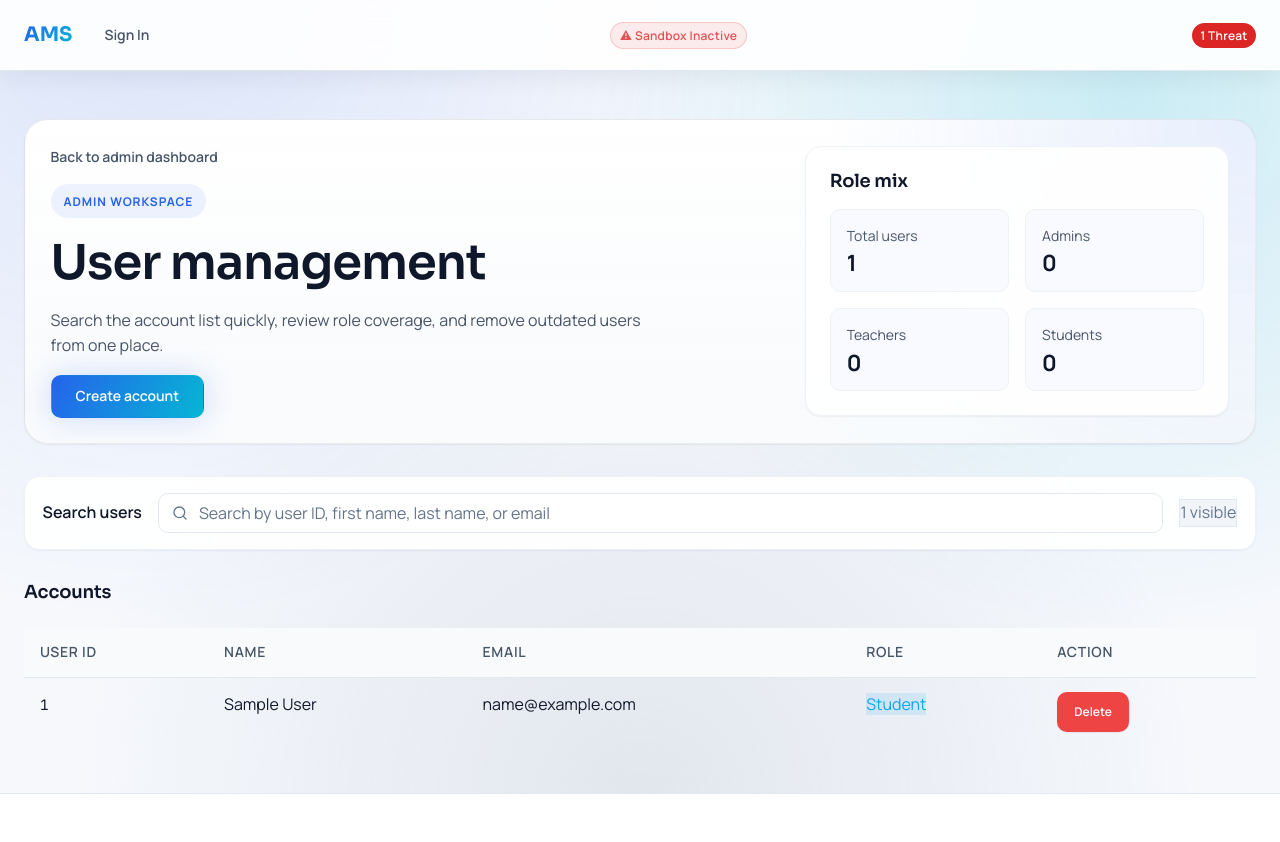
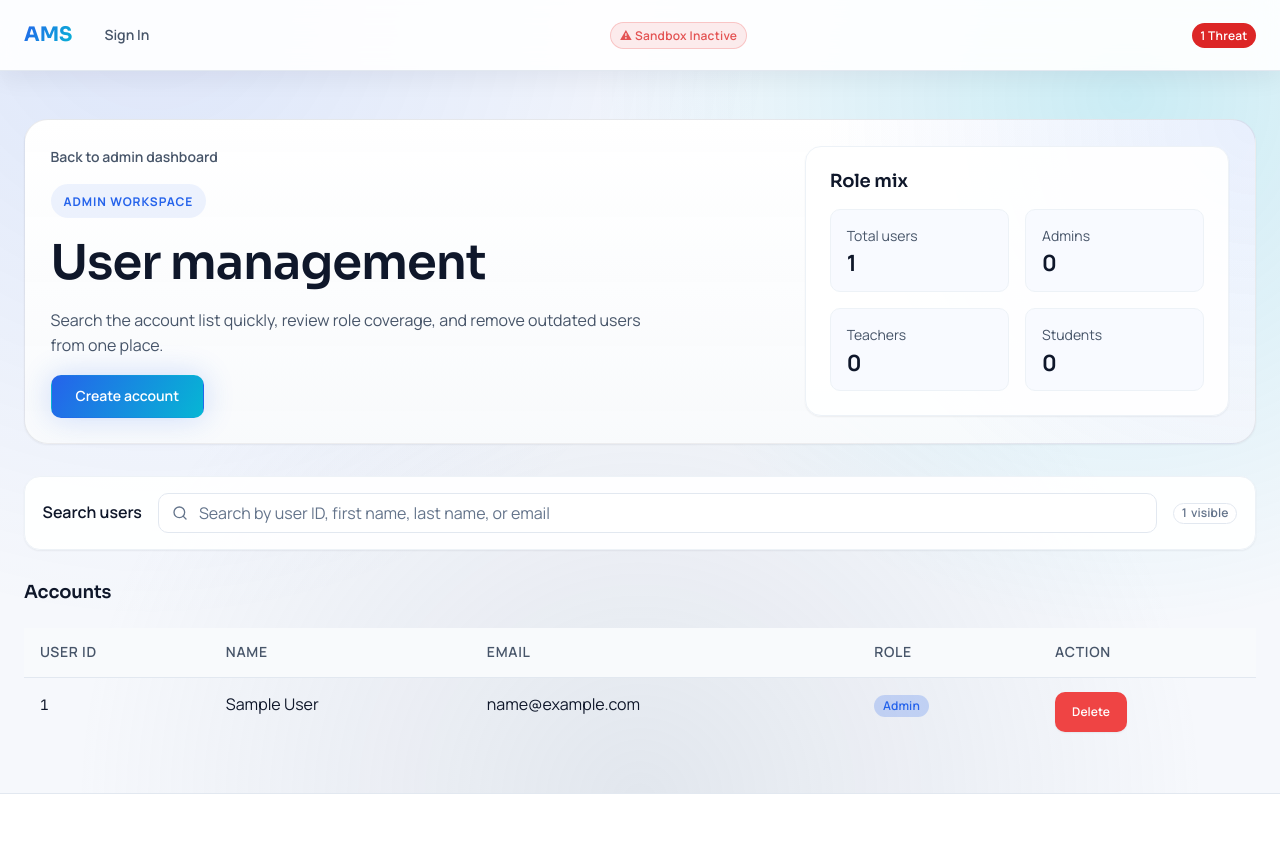
Before and after one commit to shadow4424/Automated-Marking-System-for-Web-Development-Coursework, a Python web app: template ams/templates/admin/users.html in a window 1280 px wide. Run offline with Jinja, Linux system fonts and the light colour scheme; the template is opened without the code that fills it: most values are stand-ins (such as "Sample title", 1, 10 or a date in 2020).

Commit message:
ui: status indicators - unified pill system and role badges

```diff
--- a/ams/static/css/components/badges.css
+++ b/ams/static/css/components/badges.css
@@ -1,21 +1,26 @@
-/* AMS Components - Badges + Score Badge */
+/* AMS Components - Badges + Score Badge
+   ============================================================================
+   Badges
+   ============================================================================ */
 
-   4. Badges
-   ---------------------------------------------------------------------------- */
-.badge {
+.badge,
+.role-badge {
     display: inline-flex;
     align-items: center;
-    padding: var(--space-xs) var(--space-sm);
+    justify-content: center;
+    gap: var(--space-xs);
+    padding: 0.2em 0.65em;
     font-size: var(--text-xs);
     font-weight: 600;
-    border-radius: var(--radius-sm);
-    text-transform: uppercase;
-    letter-spacing: 0.05em;
+    line-height: 1.2;
+    border: 1px solid transparent;
+    border-radius: var(--radius-full);
+    letter-spacing: 0.01em;
 }
 
 .badge-primary {
     background: var(--color-primary-glow);
-    color: var(--color-primary-light);
+    color: var(--color-primary);
 }
 
 .badge-success {
@@ -23,9 +28,10 @@
     color: var(--color-success);
 }
 
-.badge-warning {
-    background: var(--color-warning-light);
-    color: var(--color-warning);
+.badge-warning,
+.badge-pending {
+    background: var(--color-pending-bg);
+    color: var(--color-pending-fg);
 }
 
 .badge-danger {
@@ -38,43 +44,70 @@
     color: var(--color-info);
 }
 
+.badge-secondary,
 .badge-muted {
     background: var(--color-surface);
     color: var(--color-text-muted);
+    border-color: var(--color-border);
 }
 
-.badge-secondary {
-    background: var(--color-surface-hover);
-    color: var(--color-text-muted);
-    border: 1px solid var(--color-border);
+.badge-released {
+    background: var(--color-released-bg);
+    color: var(--color-released-fg);
 }
 
-/* Score Badge */
-/* Score Badge */
+.badge-withheld {
+    background: var(--color-withheld-bg);
+    color: var(--color-withheld-fg);
+}
+
+.role-badge {
+    text-transform: none;
+}
+
+.role-badge--admin {
+    background: var(--color-role-admin-bg);
+    color: var(--color-role-admin-fg);
+}
+
+.role-badge--teacher {
+    background: var(--color-role-teacher-bg);
+    color: var(--color-role-teacher-fg);
+}
+
+.role-badge--student {
+    background: var(--color-role-student-bg);
+    color: var(--color-role-student-fg);
+}
+
+/* ============================================================================
+   Score Badge
+   ============================================================================ */
+
 .score-badge {
     display: inline-flex;
     align-items: center;
     justify-content: center;
-    min-width: 60px;
+    min-width: calc(var(--space-xl) * 1.5);
     padding: var(--space-sm) var(--space-md);
     font-size: var(--text-lg);
     font-weight: 700;
-    border-radius: 999px;
+    border-radius: var(--radius-full);
     box-shadow: var(--shadow-sm);
 }
 
 .score-high {
-    background: rgba(22, 163, 74, 0.1);
+    background: var(--color-success-light);
     color: var(--color-success);
 }
 
 .score-medium {
-    background: rgba(245, 158, 11, 0.12);
+    background: var(--color-warning-light);
     color: var(--color-warning);
 }
 
 .score-low {
-    background: rgba(239, 68, 68, 0.1);
+    background: var(--color-danger-light);
     color: var(--color-danger);
 }
 
--- a/ams/static/css/main.css
+++ b/ams/static/css/main.css
@@ -33,6 +33,18 @@
     --color-danger-light: rgba(239, 68, 68, 0.12);
     --color-info: #0ea5e9;
     --color-info-light: rgba(14, 165, 233, 0.12);
+    --color-pending-bg: var(--color-warning-light);
+    --color-pending-fg: var(--color-warning);
+    --color-released-bg: var(--color-success-light);
+    --color-released-fg: var(--color-success);
+    --color-withheld-bg: var(--color-danger-light);
+    --color-withheld-fg: var(--color-danger);
+    --color-role-admin-bg: var(--color-primary-glow);
+    --color-role-admin-fg: var(--color-primary);
+    --color-role-teacher-bg: var(--color-success-light);
+    --color-role-teacher-fg: var(--color-success);
+    --color-role-student-bg: var(--color-info-light);
+    --color-role-student-fg: var(--color-info);
 
     /* Text */
     --color-text: #0f172a;
@@ -72,6 +84,7 @@
     --radius-md: 10px;
     --radius-lg: 16px;
     --radius-xl: 24px;
+    --radius-full: 999px;
 
     /* Shadows */
     --shadow-sm: 0 1px 2px rgba(15, 23, 42, 0.06);
--- a/ams/templates/admin/create_account.html
+++ b/ams/templates/admin/create_account.html
@@ -1,4 +1,5 @@
 {% extends "base.html" %}
+{% from "macros/_ui.html" import role_badge %}
 
 {% block title %}Create Account - AMS{% endblock %}
 
@@ -39,7 +40,7 @@
                 <div class="section-copy">
                     <h2 class="card-title">Create teacher account</h2>
                 </div>
-                <span class="badge badge-success">Teacher</span>
+                {{ role_badge('teacher') }}
             </div>
             <form method="POST" action="{{ url_for('admin.create_teacher') }}">
                 <div class="form-group">
@@ -73,7 +74,7 @@
                 <div class="section-copy">
                     <h2 class="card-title">Create student account</h2>
                 </div>
-                <span class="badge badge-info">Student</span>
+                {{ role_badge('student') }}
             </div>
             <form method="POST" action="{{ url_for('admin.create_student') }}">
                 <div class="form-group">
--- a/ams/templates/admin/users.html
+++ b/ams/templates/admin/users.html
@@ -1,4 +1,5 @@
 {% extends "base.html" %}
+{% from "macros/_ui.html" import role_badge %}
 
 {% block title %}All Users - AMS{% endblock %}
 
@@ -94,13 +95,7 @@
                         <td>{{ u.firstName }} {{ u.lastName }}</td>
                         <td>{{ u.email }}</td>
                         <td>
-                            {% if u.role == 'admin' %}
-                            <span class="badge badge-primary">Admin</span>
-                            {% elif u.role == 'teacher' %}
-                            <span class="badge badge-success">Teacher</span>
-                            {% else %}
-                            <span class="badge badge-info">Student</span>
-                            {% endif %}
+                            {{ role_badge(u.role) }}
                         </td>
                         <td>
                             {% if u.userID != 'admin123' %}
--- a/ams/templates/base.html
+++ b/ams/templates/base.html
@@ -1,3 +1,4 @@
+{% from "macros/_ui.html" import role_badge %}
 <!DOCTYPE html>
 <html lang="en">
 
@@ -94,7 +95,7 @@
                     {{ current_user.firstName[0] }}{{ current_user.lastName[0] }}
                 </span>
                 <span class="navbar-user-name">{{ current_user.firstName }}</span>
-                <span class="badge {% if user_role == 'admin' %}badge-primary{% elif user_role == 'teacher' %}badge-success{% else %}badge-info{% endif %}" style="font-size:0.6rem;">{{ user_role|capitalize }}</span> {# layout-specific, intentional #}
+                {{ role_badge(user_role) }}
                 <a href="{{ url_for('account.settings') }}"
                    class="btn btn-ghost btn-sm ml-xs {% if request.endpoint and request.endpoint.startswith('account.') %}active{% endif %}"
                    title="Account Settings">Settings</a>
--- a/ams/templates/macros/_ui.html
+++ b/ams/templates/macros/_ui.html
@@ -10,8 +10,21 @@
   {%- elif tone == 'warning' %} badge-warning
   {%- elif tone == 'danger' %} badge-danger
   {%- elif tone == 'info' %} badge-info
+  {%- elif tone == 'pending' %} badge-pending
+  {%- elif tone == 'released' %} badge-released
+  {%- elif tone == 'withheld' %} badge-withheld
+  {%- elif tone == 'primary' %} badge-primary
   {%- else %} badge-secondary
   {%- endif %}">{{ label }}</span>
+{% endmacro %}
+
+{% macro role_badge(role) %}
+{% set normalized_role = (role or '')|lower %}
+<span class="role-badge
+  {%- if normalized_role == 'admin' %} role-badge--admin
+  {%- elif normalized_role == 'teacher' %} role-badge--teacher
+  {%- else %} role-badge--student
+  {%- endif %}">{{ role|capitalize }}</span>
 {% endmacro %}
 
 {% macro score_badge(score, max_score=None) %}
--- a/ams/templates/teacher/assignment_detail.html
+++ b/ams/templates/teacher/assignment_detail.html
@@ -1,4 +1,5 @@
 {% extends "base.html" %}
+{% from "macros/_ui.html" import status_badge %}
 
 {% block title %}{{ assignment.title }} - AMS{% endblock %}
 
@@ -15,9 +16,9 @@
             <div class="page-status-row">
                 <span class="badge badge-secondary">{{ assignment.profile }}</span>
                 {% if assignment.marks_released %}
-                <span class="badge badge-success">Marks released</span>
+                {{ status_badge('Marks released', 'released') }}
                 {% else %}
-                <span class="badge badge-warning">Marks withheld</span>
+                {{ status_badge('Marks withheld', 'withheld') }}
                 {% endif %}
                 <span class="badge badge-secondary"><code>{{ assignment.assignmentID }}</code></span>
             </div>
```
